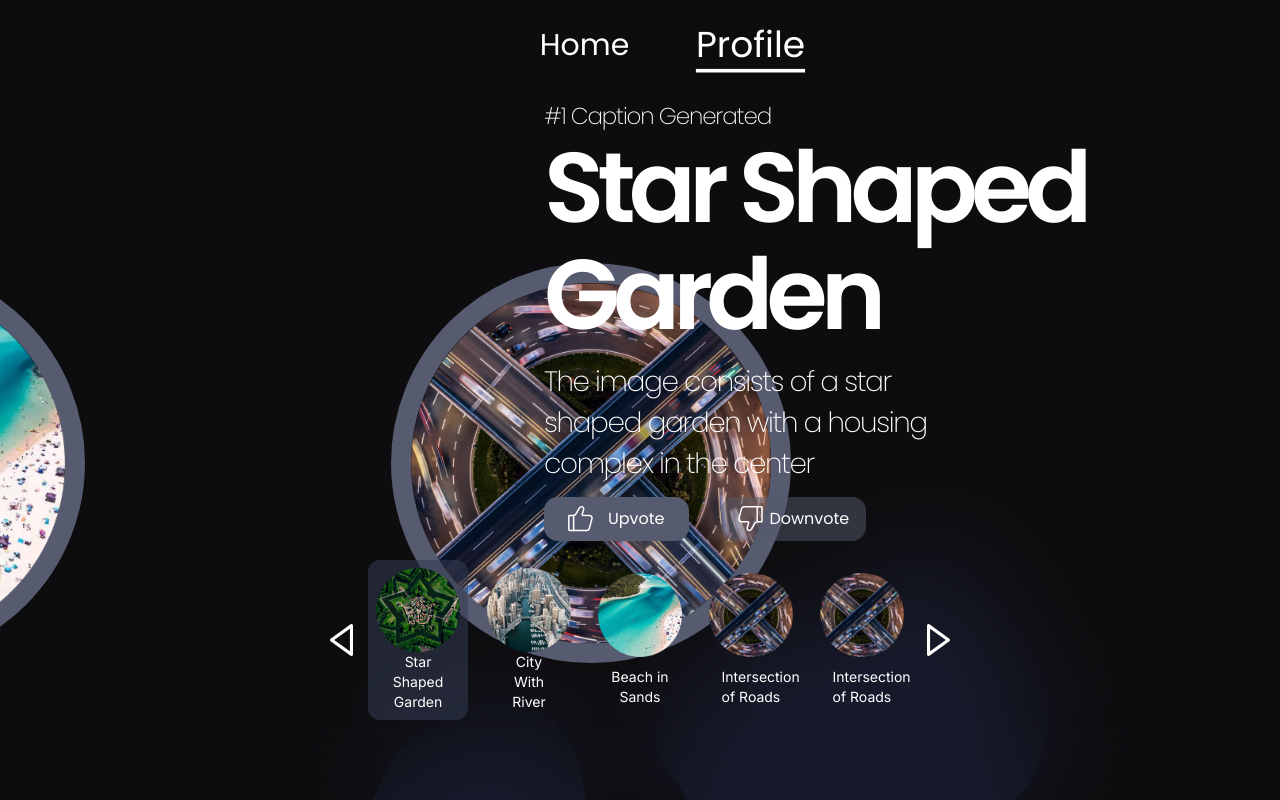
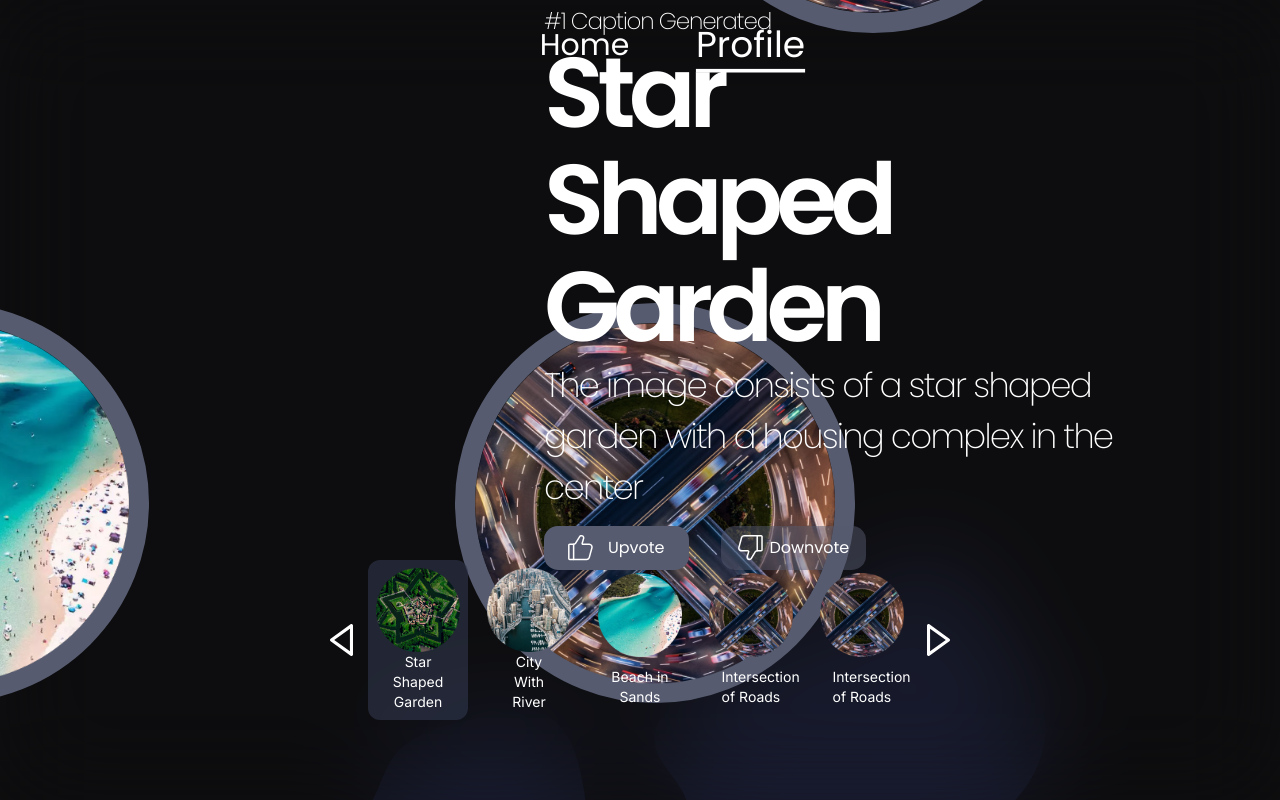
Before and after one commit to ragavpn/TRINIT-STACK, a Next.js app: page /result in a window 1280 px wide. Built offline with nearby package versions, Linux system fonts and the light colour scheme.

Commit message:
sassified

```diff
--- a/src/app/components/InfoCard/InfoCard.css
+++ b/src/app/components/InfoCard/InfoCard.css
@@ -1,18 +1,9 @@
 .info-card {
   display: flex;
-  justify-content: start;
+  justify-content: center;
   align-items: center;
   gap: 30px;
   flex-direction: row;
-  height: 50%;
-  width: 50%;
-  padding: 0;
-}
-
-.info-card-text {
-  display: flex;
-  flex-direction: column;
-  align-items: start;
 }
 
 .num-caption {
@@ -33,19 +24,17 @@
   letter-spacing: -0.07em;
   text-align: left;
   color: white;
-  width: 100%;
-  margin-bottom: 2%;
+  width: 70%;
 }
 
 .description {
   font-family: Poppins;
-  font-size: 28px;
+  font-size: 34px;
   font-weight: 275;
-  line-height: 41px;
+  line-height: 51px;
   letter-spacing: -0.05em;
   text-align: left;
   color: white;
-  width: 70%;
 }
 
 button {
@@ -53,13 +42,19 @@ button {
   color: white;
 }
 
-.rating-buttons{
+button {
+  font-family: Poppins;
+  color: white;
+}
+
+.rating-buttons {
   display: flex;
   flex-direction: row;
   justify-content: start;
   align-items: center;
   margin-top: 2%;
 }
+
 .rating-buttons > button {
   width: 145px;
   height: 2.75rem;
@@ -70,14 +65,18 @@ button {
   align-items: center;
   margin-right: 2rem;
 }
+
 .upvote-button {
   background-color: #565B6F;
 }
+
 .downvote-button {
   background-color: rgba(86, 91, 111, 0.5);
 }
+
 .upvote-button:hover, .downvote-button:hover {
   transition: 300ms;
   opacity: 0.7;
 }
+
 /*# sourceMappingURL=InfoCard.css.map */
--- a/src/app/result/PageStyles.css
+++ b/src/app/result/PageStyles.css
@@ -3,7 +3,6 @@
   height: 100vh;
   background-color: #0d0d0f;
   display: grid;
-  position: relative;
 }
 
 .blobContainer, .foreground {
@@ -14,8 +13,7 @@
 }
 
 .foreground {
-  -webkit-backdrop-filter: blur(50px);
-          backdrop-filter: blur(50px);
+  backdrop-filter: blur(50px);
   z-index: 1;
   display: grid;
 }
@@ -33,7 +31,6 @@
 }
 
 .info-card {
-  width: -moz-fit-content;
   width: fit-content;
   position: fixed;
   top: 50%;
@@ -42,11 +39,15 @@
 }
 
 .carousel {
-  transform: translate(-30%, -75%);
+  transform: translate(-25%, -70%);
 }
 
 button {
   padding: 10px;
+}
+
+.nav {
+  transform: translateY(80%);
 }
 
 .nav {
@@ -57,7 +58,8 @@ button {
   width: 50%;
   align-items: center;
   height: 20%;
-}/*# sourceMappingURL=PageStyles.css.map */
+}
+
 
 .image-display {
   display: flex;
@@ -81,22 +83,25 @@ button {
   transition: all 300ms;
 }
 
-
 .active-button > span {
   transform: scale(1.2);
   text-decoration: underline;
   line-height: 5px;
   text-underline-offset: 10px;
-  /* border-bottom:2px solid white; */
   display: inline-block;
 }
+
 .home-button {
   margin-right: 50%;
 }
-.profile-button{
+
+.profile-button {
   margin-left: 50%;
 }
-.home-button:hover, .profile-button:hover{
+
+.home-button:hover, .profile-button:hover {
   opacity: 0.7;
   transition: all 300ms;
 }
+
+/*# sourceMappingURL=PageStyles.css.map */
```
Lines whose indentation alone changed are shown as unchanged.
